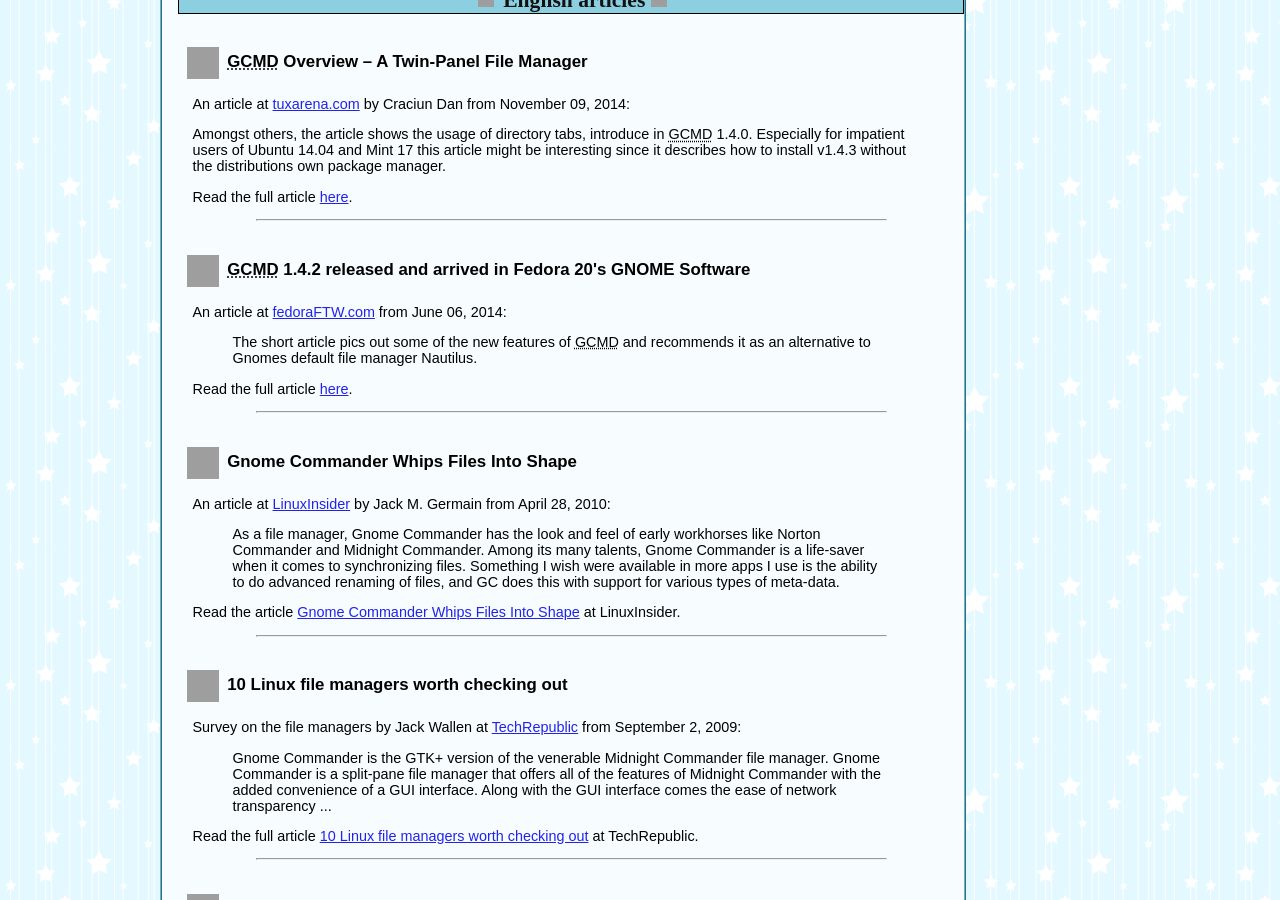
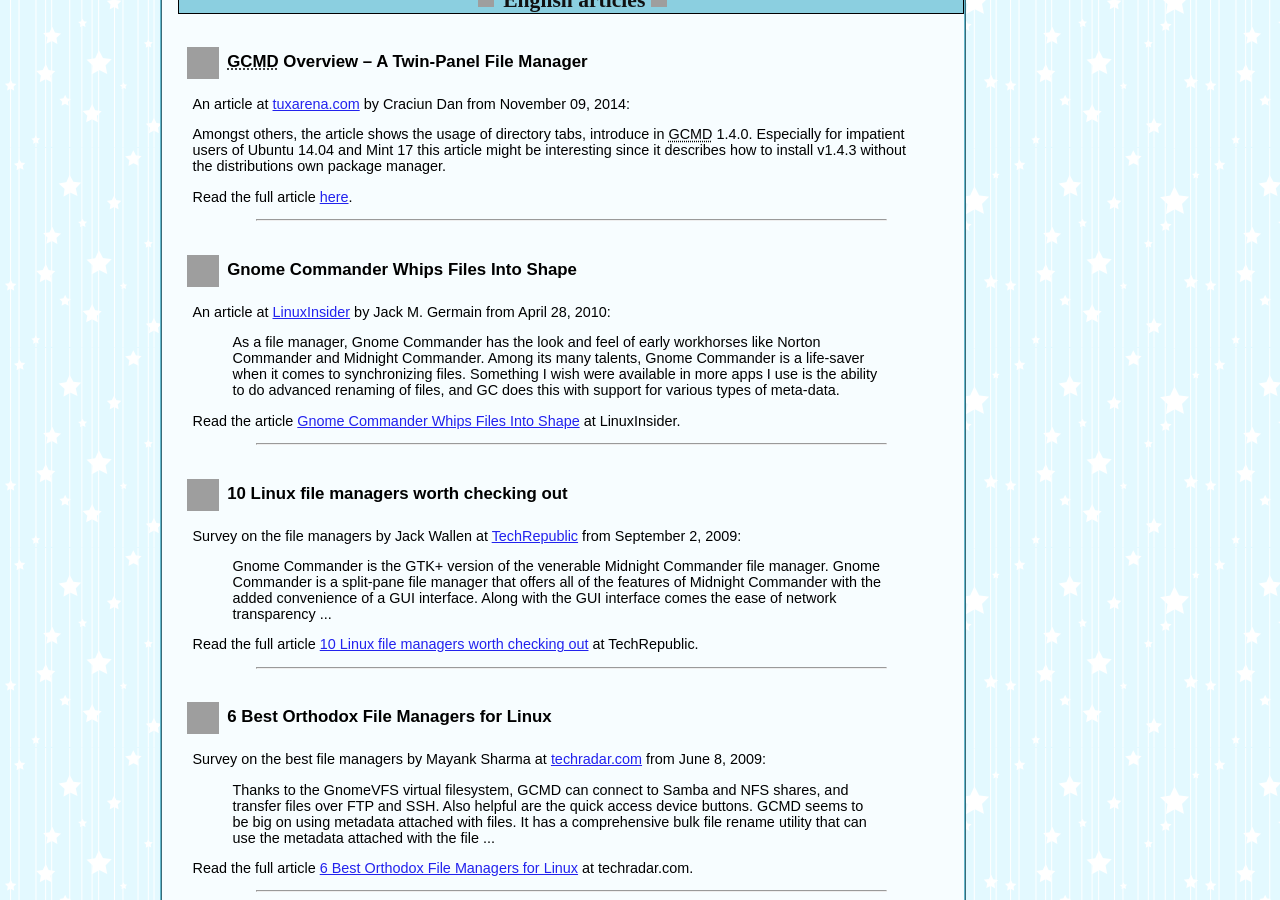
Before and after one commit to gcmd/gcmd.github.io, a Jekyll site: the page newsblurbs.html, which Jekyll copies as it is, in a window 1280 px wide and 900 px high, scrolled down 452 px. Built offline with Jekyll 4.4.1, drawn with Linux system fonts in a browser that asks for light colours; grey boxes are pictures that could not be loaded.

Commit message:
Removes link to non-existing news article

```diff
--- a/newsblurbs.html
+++ b/newsblurbs.html
@@ -62,14 +62,6 @@
 <p>Amongst others, the article shows the usage of directory tabs, introduce in <abbr title="GNOME Commander">GCMD</abbr> 1.4.0. Especially for impatient users of Ubuntu 14.04 and Mint 17 this article might be interesting since it describes how to install v1.4.3 without the distributions own package manager.</p>
 
 <p>Read the full article <a href="http://www.tuxarena.com/2014/11/gnome-commander-overview-a-twin-panel-file-manager/">here</a>.</p>
-<hr class="sruler">
-
-<h3><img class="info" src="img/icons/emblems/emblem-notice.png" height="32" width="32" alt="Info"> <abbr title="GNOME Commander">GCMD</abbr> 1.4.2 released and arrived in Fedora 20's GNOME Software</h3>
-<p>An article at <a href="http://www.fedoraFTW.com">fedoraFTW.com</a>
-  from June 06, 2014:</p>
-<blockquote><p>The short article pics out some of the new features of <abbr title="GNOME Commander">GCMD</abbr> and recommends it as an alternative to Gnomes default file manager Nautilus.</p></blockquote>
-
-<p>Read the full article <a href="http://fedoraftw.com/advanced-file-manager-gnome-commander-142-released-and-arrived-fedora-20s-gnome-software">here</a>.</p>
 <hr class="sruler">
 
 <h3><img class="info" src="img/icons/emblems/emblem-notice.png" height="32" width="32" alt="Info"> Gnome Commander Whips Files Into Shape</h3>
```
